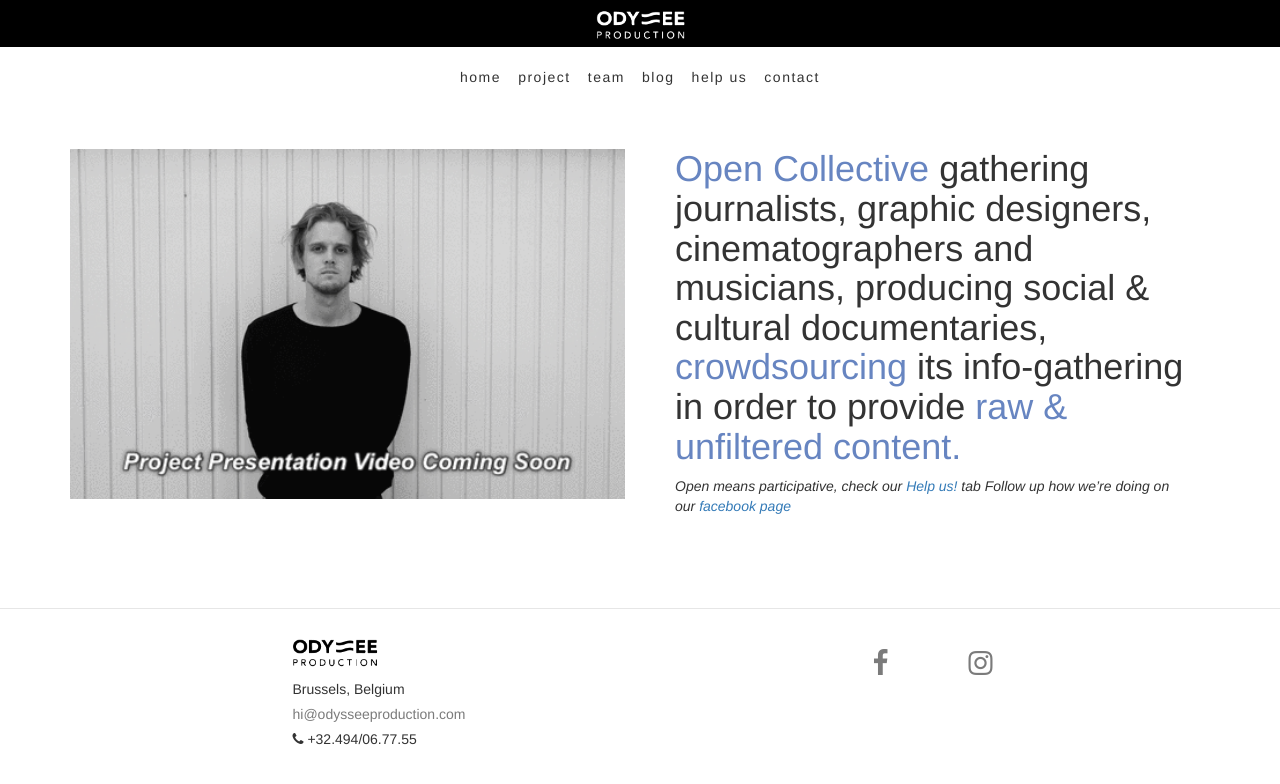
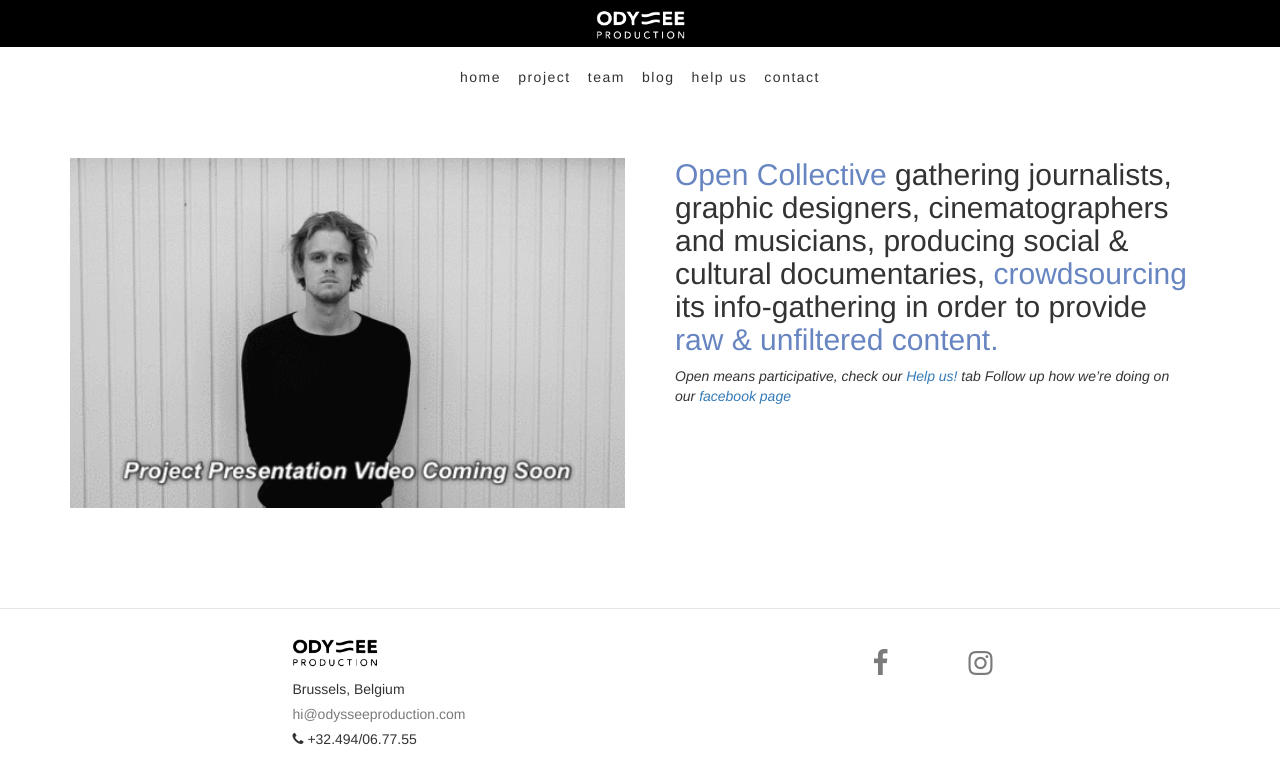
Before and after one commit to datene/odyssee, a Jekyll site: the page built from index.html, in a window 1280 px wide. Shown: the top 784 px of the page. Built offline with Jekyll 4.4.1, drawn with Linux system fonts in a browser that asks for light colours; nearby versions of some CDN libraries.

Commit message:
change font size for h1 on home

```diff
--- a/_sass/_index.scss
+++ b/_sass/_index.scss
@@ -18,6 +18,7 @@
     }
     h1 {
       margin-top: 0px;
+      font-size: 30px;
       color: $text-color;
     }
 
```
